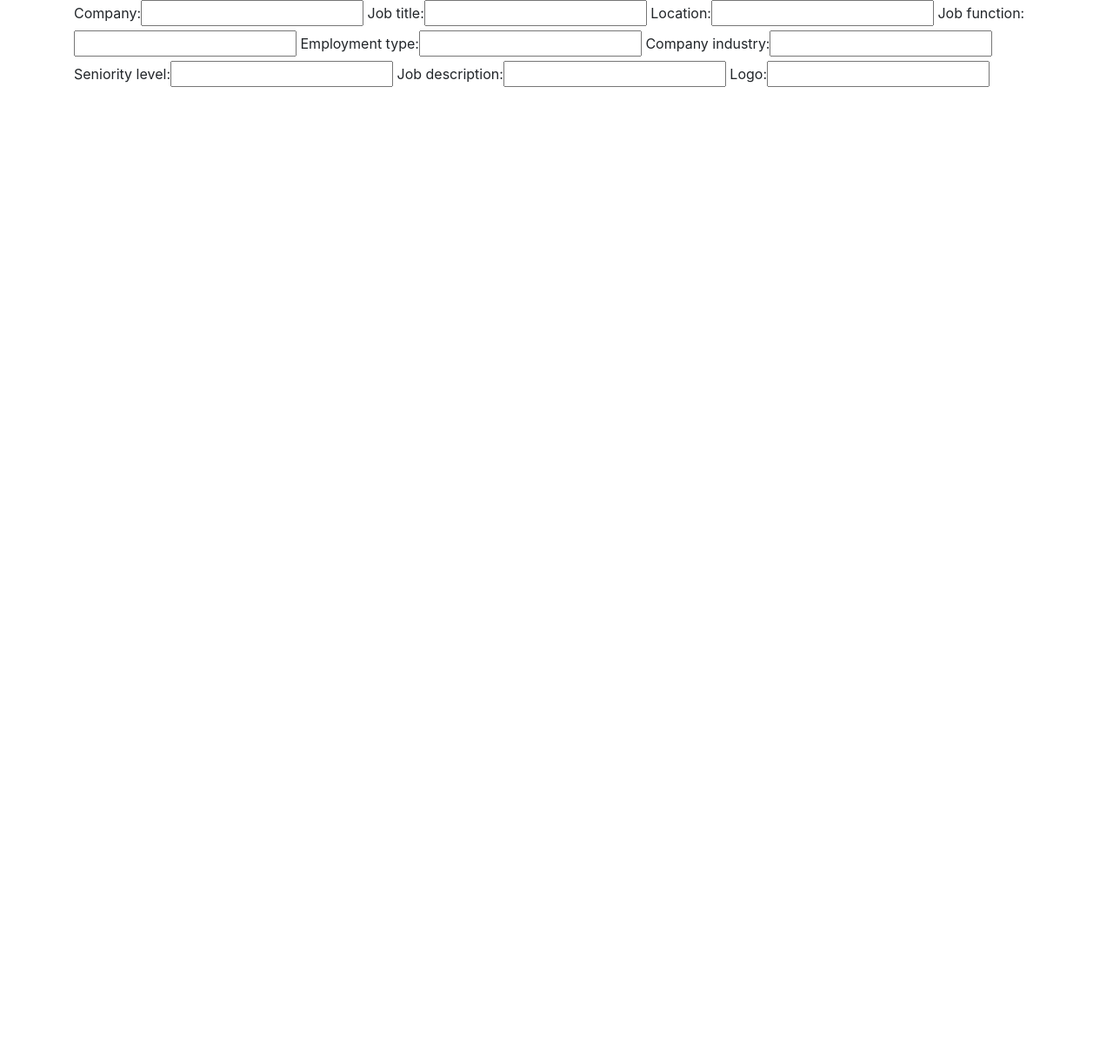
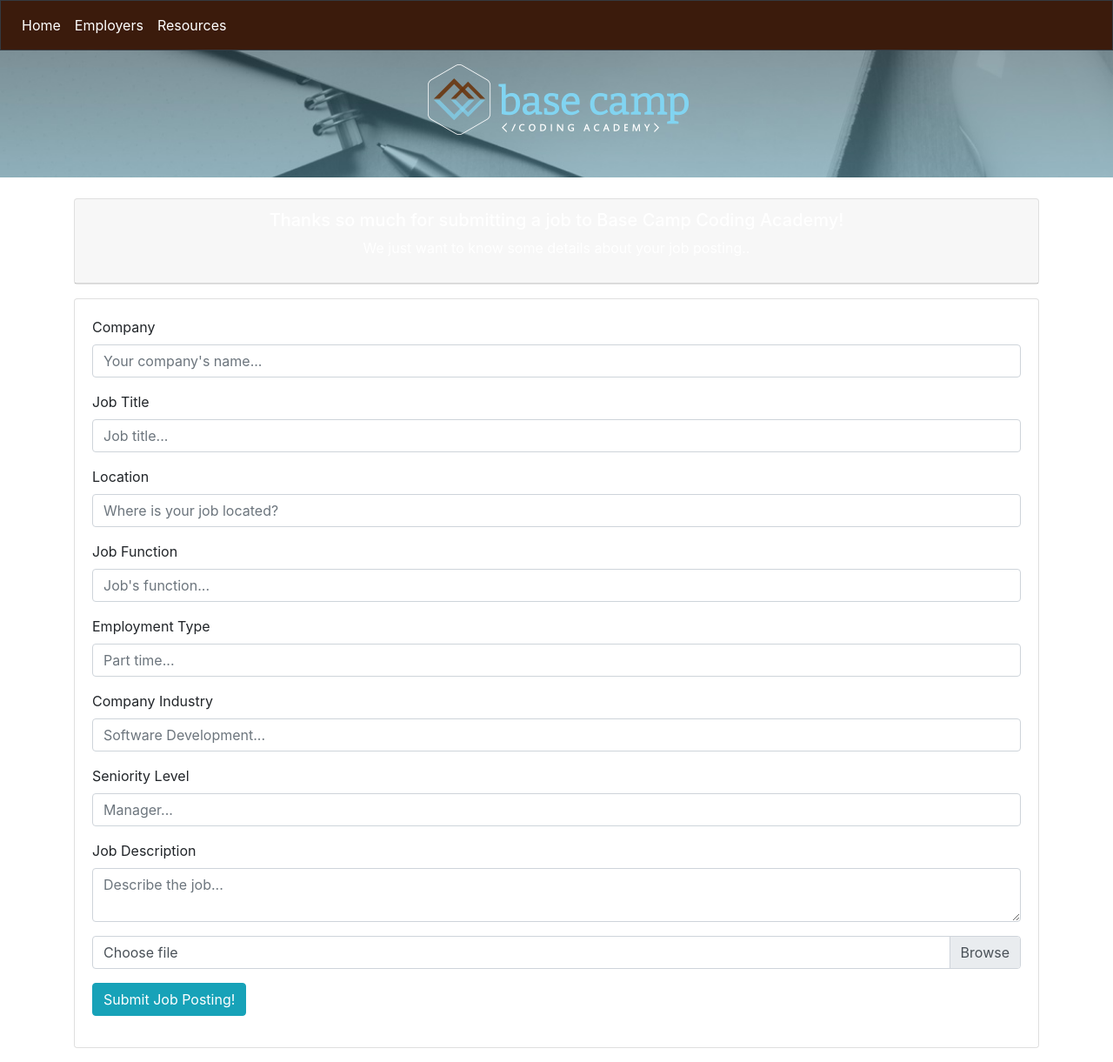
Before and after one commit to ginggk/employer-postings, a Django app: page /jobs/ in a window 1280 px wide. Shown: the whole page at 87% size. Before the commit the page ends 100 px from the top, so only its background shows below. Run offline with Django 3.2, Linux system fonts and the light colour scheme; some libraries are stand-ins or nearby versions.

Commit message:
changed the home page to use static helpers and styled it accordingly

```diff
--- a/app/templates/job.html
+++ b/app/templates/job.html
@@ -9,18 +9,112 @@
     <title>Add a Job</title>
     <link rel="stylesheet" href="https://stackpath.bootstrapcdn.com/bootstrap/4.1.3/css/bootstrap.min.css" integrity="sha384-MCw98/SFnGE8fJT3GXwEOngsV7Zt27NXFoaoApmYm81iuXoPkFOJwJ8ERdknLPMO"
         crossorigin="anonymous" />
-    <link rel="stylesheet" href="./static/style.css">
+    <link rel="stylesheet" href="{% static 'style.css' %}">
 </head>
 
 <body>
-    <div class="container">
-        <form action="{% url 'job' %}" method="POST">
-            {% csrf_token %}
-            <div class="form-group">
-                {{JobForm}}
 
+    <nav style="background-color: #3b1b0c" class="navbar navbar-expand-lg border bottom border-dark">
+
+        <ul class="navbar-nav mr-auto nav">
+            <li class="nav-item">
+                <a class="nav-link text-white" href="{% url 'home' %}"> Home </a>
+            </li>
+            <li class="nav-item active">
+                <a class=" nav-link text-white" href="">
+                    Employers
+                </a>
+            </li>
+            <li class="nav-item active">
+                <a class=" nav-link text-white" href="">
+                    Resources
+                </a>
+            </li>
+        </ul>
+    </nav>
+    <div class=" ">
+        <header id="myCarousel2" class="carousel slide ">
+            <div class="carousel-inner ">
+                <div class="item active">
+                    <div class="fill " style="background-image:url({% static 'images/BaseCamp_HeaderFeature_1.jpg' %});">
+                        <span class="center-spacer"></span>
+                        <img src="{% static 'images/BaseCamp_WebLogo_2.png' %}" style="vertical-align:middle;" alt="Base Camp Coding Academy" />
+                    </div>
+                </div>
             </div>
-        </form>
+        </header>
+    </div>
+    <div class="container pt-4">
+        <div class="card card-color">
+            <div class="card-header text-center text-white">
+                <h5>Thanks so much for submitting a job to Base Camp Coding Academy!</h5>
+                <p> We just want to know some details about your job posting..</p>
+            </div>
+        </div>
+    </div>
+    <div class="container pt-3 pb-3">
+        <div class="card ">
+            <div class="card-body">
+                <form action="{% url 'job' %}" method="POST">
+                    {% csrf_token %}
+                    <div class="form-group">
+                        <label for="company">Company</label>
+                        <input name="company" type="text" class="form-control" placeholder="Your company's name..."
+                            required>
+                    </div>
+                    <div class="form-group">
+                        <label for="job_title">Job Title</label>
+                        <input name="job_title" type="text" class="form-control" placeholder="Job title..." required>
+                    </div>
+                    <div class="form-group">
+                        <label for="location">Location</label>
+                        <input name="location" type="text" class="form-control" placeholder="Where is your job located?"
+                            required>
+                    </div>
+                    <div class="form-group">
+                        <label for="job_function">Job Function</label>
+                        <input name="job_function" type="text" class="form-control" placeholder="Job's function..."
+                            required>
+                    </div>
+                    <div class="form-group">
+                        <label for="employment_type">Employment Type</label>
+                        <input name="employment_type" type="text" class="form-control" placeholder="Part time..."
+                            required>
+                    </div>
+                    <div class="form-group">
+                        <label for="company_industry">Company Industry</label>
+                        <input name="company_industry" type="text" class="form-control" placeholder="Software Development..."
+                            required>
+                    </div>
+                    <div class="form-group">
+                        <label for="seniority_level">Seniority Level</label>
+                        <input name="seniority_level" type="text" class="form-control" placeholder="Manager..."
+                            required>
+                    </div>
+                    <div class="form-group">
+                        <label for="job_description">Job Description</label>
+                        <textarea name="job_description" class="form-control" placeholder="Describe the job..."
+                            required></textarea>
+                    </div>
+                    <div class="form-group">
+
+                        <div class="custom-file">
+                            <input type="file" class="custom-file-input" name="logo">
+                            <label class="custom-file-label" for="logo">Choose file</label>
+                        </div>
+                        <!-- <div class="input-group-append">
+                        <span class="input-group-text" id="inputGroupFileAddon02">Upload</span>
+                        BaseCamp_HeaderFeature_1.jpg
+                        background-image:url({% static 'images/BaseCamp_HeaderFeature_1.jpg' %});
+                    </div> -->
+
+                    </div>
+                    <div class="form-group">
+                        <button type="submit" class="btn btn-info">Submit Job Posting!</button>
+                    </div>
+                </form>
+            </div>
+        </div>
     </div>
 
 
```
Also changed, not shown: app/templates/home.html (+5 -5 lines).
